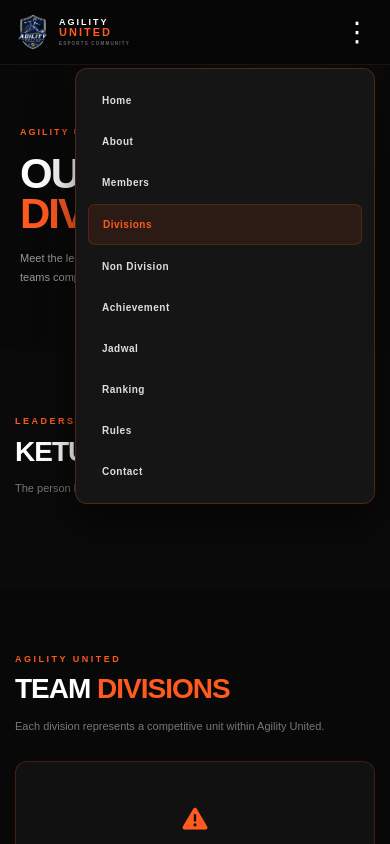
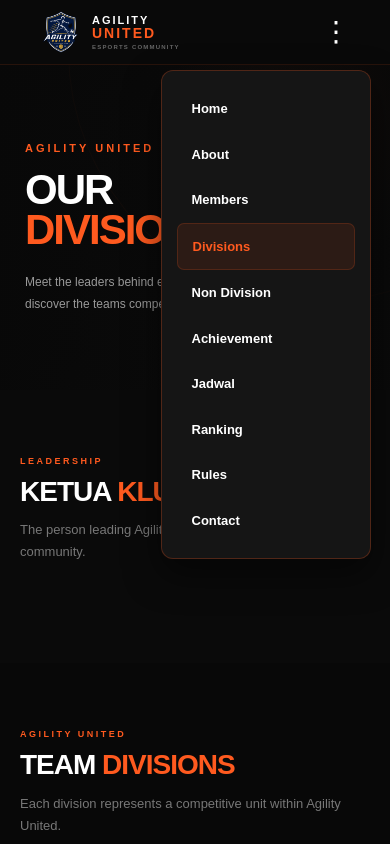
Before and after one commit to agilityunitedstate/portfolio02, a plain HTML site: page divisions.html in a window 390 px wide. Both pictures are taken after a click on the button "Open navigation". Shown: the top 844 px of the page. Drawn offline with Linux system fonts and the light colour scheme; no server answers.

Commit message:
Update division.css

```diff
--- a/division.css
+++ b/division.css
@@ -213,119 +213,132 @@ a {
 
 
 /* =========================================================
-   NAV MENU
-   ========================================================= */
-
-.nav-menu {
-
-    display: flex;
-
-    align-items: center;
-
-    justify-content: flex-end;
-
-    gap: 2px;
-
-}
-
-
-.nav-link {
-
-    position: relative;
-
-    padding:
-        10px 10px;
-
-    color: #999;
-
-    font-size: 9px;
-
-    font-weight: 700;
-
-    letter-spacing: 0.5px;
-
-    text-transform: uppercase;
-
-    transition:
-        color 0.25s ease,
-        background 0.25s ease;
-
-}
-
-
-.nav-link:hover {
-
-    color: var(--orange);
-
-}
-
-
-.nav-link.active {
-
-    color: var(--orange);
-
-}
-
-
-.nav-link::after {
-
-    content: "";
-
-    position: absolute;
-
-    left: 50%;
-    bottom: 3px;
-
-    width: 0;
-    height: 2px;
-
-    background: var(--orange);
-
-    transform:
-        translateX(-50%);
-
-    transition:
-        width 0.25s ease;
-
-}
-
-
-.nav-link:hover::after,
-.nav-link.active::after {
-
-    width: 55%;
-
-}
-
-
-/* =========================================================
-   MOBILE MENU BUTTON
-   ========================================================= */
-
-.menu-toggle {
-
-    display: none;
-
+   NAVBAR
+========================================================= */
+
+.navbar {
+    position: fixed;
+    top: 0;
+    left: 0;
+    width: 100%;
+    height: 70px;
+    z-index: 1000;
+    background: rgba(10, 10, 10, 0.96);
+    border-bottom: 1px solid rgba(255, 90, 31, 0.12);
+    backdrop-filter: blur(12px);
+}
+
+.nav-container {
+    width: 90%;
+    max-width: 1400px;
+    height: 100%;
+    margin: auto;
+
+    display: flex;
+    align-items: center;
+    justify-content: space-between;
+}
+
+/* LOGO */
+
+.nav-brand {
+    display: flex;
+    align-items: center;
+    gap: 10px;
+
+    text-decoration: none;
+    color: #fff;
+}
+
+.nav-logo {
     width: 40px;
     height: 40px;
-
-    padding: 0;
+    object-fit: contain;
+}
+
+.nav-brand span {
+    font-family: "Orbitron", sans-serif;
+    font-size: 12px;
+    font-weight: 700;
+    letter-spacing: 1px;
+}
+
+.nav-brand strong {
+    color: #ff5a1f;
+}
+
+/* MENU */
+
+.nav-menu {
+    display: flex;
+    align-items: center;
+    gap: 4px;
+}
+
+.nav-link {
+    position: relative;
+
+    padding: 10px 13px;
+
+    color: #aaa;
+    text-decoration: none;
+
+    font-family: "Work Sans", sans-serif;
+    font-size: 12px;
+    font-weight: 600;
+
+    transition:
+        color .25s ease,
+        background .25s ease;
+}
+
+/* ORANGE REDUP SAAT HOVER */
+
+.nav-link:hover {
+    color: #ff5a1f;
+    background: rgba(255, 90, 31, 0.07);
+    border-radius: 7px;
+}
+
+/* ACTIVE */
+
+.nav-link.active {
+    color: #ff5a1f;
+    background: rgba(255, 90, 31, 0.10);
+    border-radius: 7px;
+}
+
+/* GARIS ORANGE REDUP */
+
+.nav-link.active::after {
+    content: "";
+
+    position: absolute;
+    left: 13px;
+    right: 13px;
+    bottom: 4px;
+
+    height: 2px;
+
+    background: rgba(255, 90, 31, 0.65);
+    border-radius: 2px;
+}
+
+/* MOBILE THREE DOT */
+
+.menu-toggle {
+    display: none;
 
     border: none;
-
     background: transparent;
 
-    color: var(--white);
-
-    font-size: 29px;
-
+    color: #fff;
+
+    font-size: 28px;
     line-height: 1;
 
     cursor: pointer;
-
-}
-
-
+}
 /* =========================================================
    HERO
    ========================================================= */
@@ -2169,145 +2182,94 @@ a {
 @media (max-width: 768px) {
 
     .navbar {
-
         height: 65px;
-
-    }
-
+    }
 
     .nav-container {
-
-        padding:
-            0 20px;
-
-    }
-
-
-    .logo img {
-
-        width: 38px;
-        height: 38px;
-
-    }
-
-
-    .logo-text span {
-
+        width: 90%;
+    }
+
+    .nav-menu {
+        display: none;
+
+        position: absolute;
+        top: 70px;
+        right: 5%;
+
+        width: 210px;
+
+        padding: 15px;
+
+        flex-direction: column;
+        align-items: stretch;
+
+        gap: 0;
+
+        background: #151515;
+
+        border: 1px solid rgba(255, 90, 31, 0.25);
+        border-radius: 12px;
+
+        box-shadow: 0 15px 35px rgba(0,0,0,.5);
+    }
+
+    .nav-menu.show {
+        display: flex;
+    }
+
+    .nav-link {
+        padding: 13px 15px;
+
+        color: #fff !important;
+
+        font-size: 13px;
+
+        border-radius: 7px;
+    }
+
+    .nav-link::after {
+        display: none;
+    }
+
+    .nav-link.active {
+        color: #ff5a1f !important;
+        background: rgba(255, 90, 31, 0.10);
+        border: 1px solid rgba(255, 90, 31, 0.18);
+    }
+
+    .nav-link:hover {
+        color: #ff5a1f !important;
+        background: rgba(255, 90, 31, 0.07);
+    }
+
+    .menu-toggle {
+        display: block;
+    }
+}
+
+@media (max-width: 420px) {
+
+    .nav-container {
+        width: calc(100% - 30px);
+    }
+
+    .nav-logo {
+        width: 36px;
+        height: 36px;
+    }
+
+    .nav-brand span {
+        display: inline-block;
         font-size: 10px;
-
-    }
-
-
-    .logo-text strong {
-
-        font-size: 12px;
-
-    }
-
-
-    .logo-text small {
-
-        font-size: 5px;
-
-    }
-
-
-    .nav-menu {
-
-        display: none;
-
-        position: absolute;
-
-        top: 70px;
-
-        right: 20px;
-
-        width: 215px;
-
-        padding: 12px;
-
-        flex-direction: column;
-
-        align-items: stretch;
-
-        gap: 2px;
-
-        background:
-            #151515;
-
-        border:
-            1px solid rgba(255, 90, 31, 0.25);
-
-        border-radius: 12px;
-
-        box-shadow:
-            0 20px 40px rgba(0, 0, 0, 0.55);
-
-    }
-
-
-    .nav-menu.show {
-
-        display: flex;
-
-    }
-
-
-    .nav-link {
-
-        width: 100%;
-
-        padding:
-            12px 14px;
-
-        color: #ddd !important;
-
-        border-radius: 7px;
-
-        font-size: 10px;
-
-        text-transform: none;
-
-    }
-
-
-    .nav-link::after {
-
-        display: none;
-
-    }
-
-
-    .nav-link:hover {
-
-        color: var(--orange) !important;
-
-        background:
-            rgba(255, 90, 31, 0.07);
-
-    }
-
-
-    .nav-link.active {
-
-        color: var(--orange) !important;
-
-        background:
-            rgba(255, 90, 31, 0.1);
-
-        border:
-            1px solid rgba(255, 90, 31, 0.18);
-
-    }
-
+        letter-spacing: .5px;
+        white-space: nowrap;
+    }
 
     .menu-toggle {
-
-        display: block;
-
+        font-size: 28px;
         color: #fff;
-
-    }
+    }
+}
 
 
     .division-hero {
```
